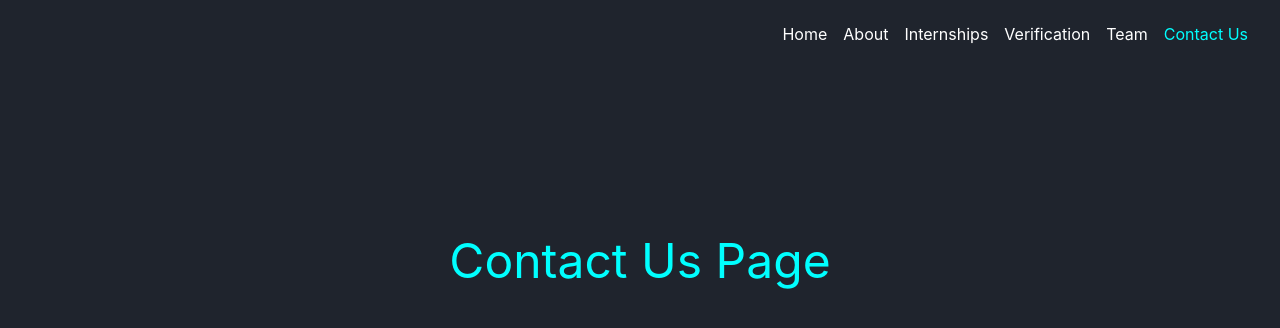
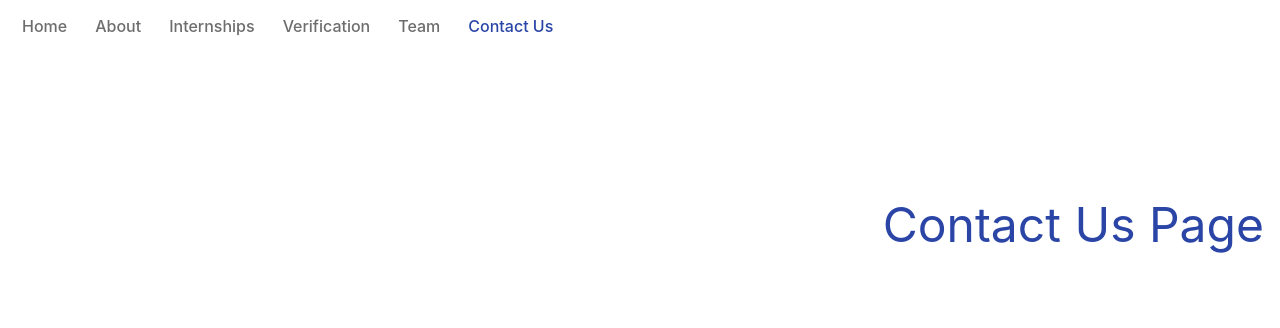
Before and after one commit to AbhayNath001/BongTech_Insights, a React (Create React App) app in the folder startup-comapany/: page /contact in a window 1280 px wide. Shown: the top 328 px of the page. Built offline with nearby package versions, Linux system fonts and the light colour scheme.

Commit message:
Add files via upload
create navbara and put tiger image in navbar

```diff
--- a/startup-comapany/src/App.css
+++ b/startup-comapany/src/App.css
@@ -1,23 +1,39 @@
 .App {
   text-align: center;
 }
-.main {
+.navbar {
   display: flex;
+  justify-content: space-between;
 }
-.navbar {
-  width: 100%;
+.navbar img {
+  width: 5rem;
+  height: 5rem;
 }
 .navbar nav ul{
   display: flex;
-  justify-content: right;
+  list-style: none;
+  padding: 0;
+  margin: 0;
 }
 .navbar nav ul .link{
   margin-right: 1rem;
+  padding-left: 6px;
+  padding-right: 6px;
+  padding-top: 8px;
+  padding-bottom: 8px;
   text-decoration: none;
-  color: #fff;
+  color: rgb(110, 109, 109);
+  font-weight: 500;
+  z-index: 100;
+}
+.navbar nav ul .link:hover {
+  background: rgba(216, 216, 216, 0.491);
+  color: rgb(50, 22, 255);
+  border-radius: 5px;
+  width: fit-content;
 }
 .navbar nav ul .active{
-  color: aqua;
+  color: rgb(42, 69, 166);
 }
 .nav {
   text-align: center;
--- a/startup-comapany/src/index.css
+++ b/startup-comapany/src/index.css
@@ -8,8 +8,8 @@ body {
     sans-serif;
   -webkit-font-smoothing: antialiased;
   -moz-osx-font-smoothing: grayscale;
-  background: #1f242d;
-  color: aqua;
+  background: #fff;
+  color: rgb(42, 69, 166);
 }
 
 code {
```
